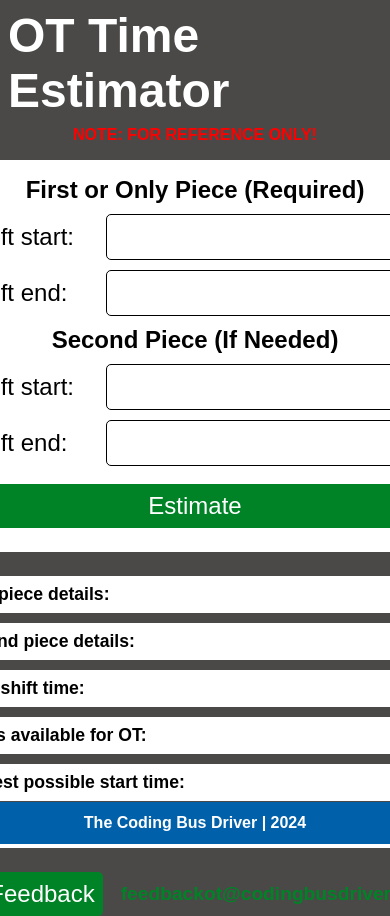
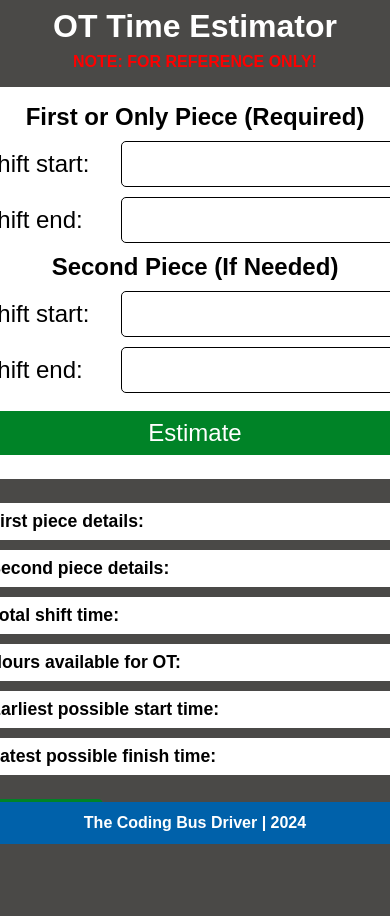
Before and after one commit to BrandonMcInroy/tet-calculator, a plain HTML site: page index.html in a window 390 px wide. Shown: the top 916 px of the page. After the commit the page ends 844 px from the top, so only its background shows below. Drawn offline with Linux system fonts and the light colour scheme.

Commit message:
Refining for mobile devices

```diff
--- a/styles.css
+++ b/styles.css
@@ -37,6 +37,14 @@ h1 {
   border-radius: 10px;
   margin: 1rem;
   padding: 0.5rem;
+}
+
+.detailLabel,
+.details,
+form {
+  width: 100%;
+  max-width: 30rem;
+  min-width: 15rem;
 }
 
 form {
@@ -117,7 +125,7 @@ input[type="submit"] {
   background-color: rgb(255, 255, 255);
   border-radius: 5px;
   padding: 0.5rem;
-  width: 30rem;
+
   font-size: 1.1rem;
   font-weight: bold;
 }
@@ -169,3 +177,14 @@ footer {
   left: 0;
   bottom: 0;
 }
+
+@media (max-width: 600px) {
+  h1 {
+    font-size: 2rem;
+  }
+  form,
+  .detailLabel,
+  .details {
+    width: 100%;
+  }
+}
```
